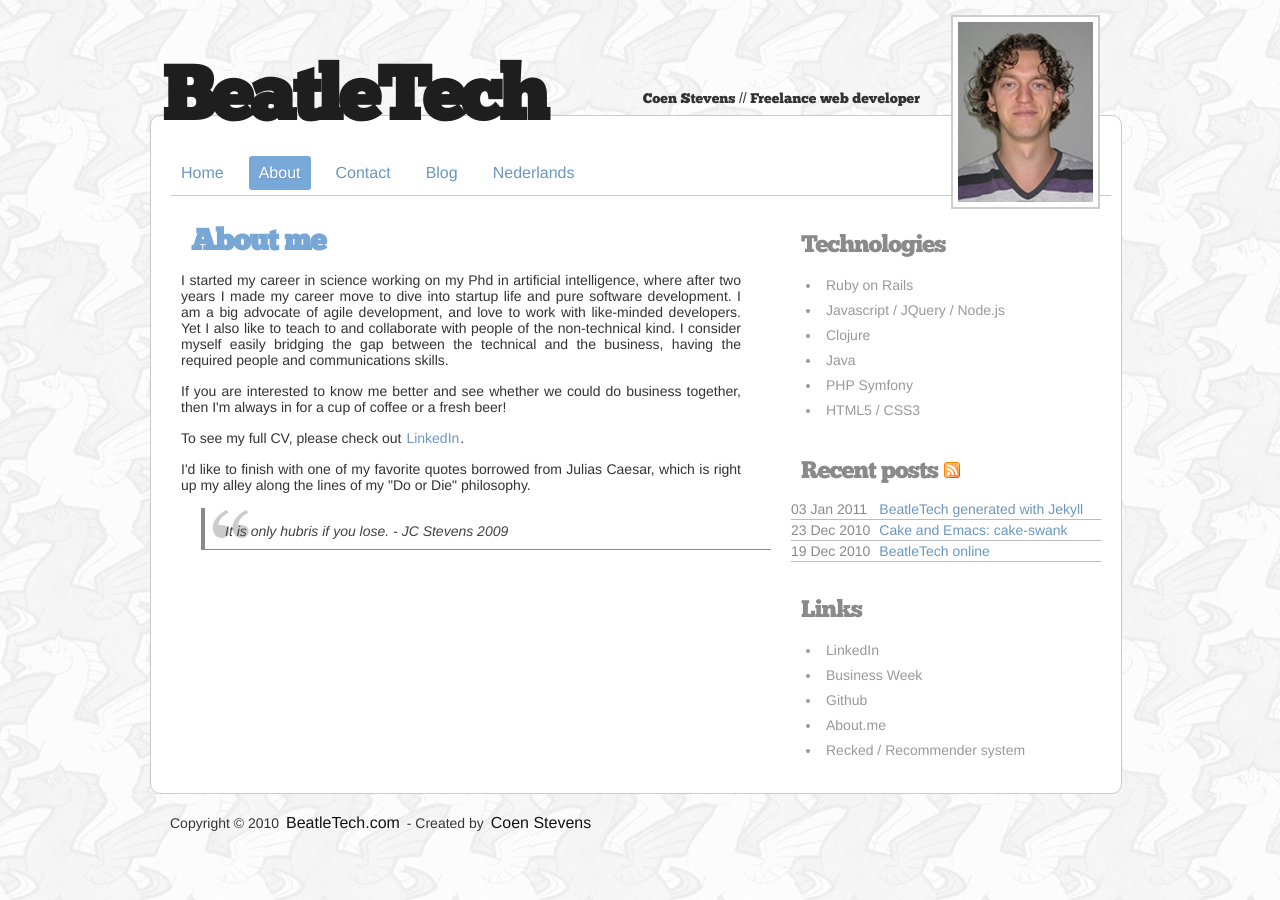
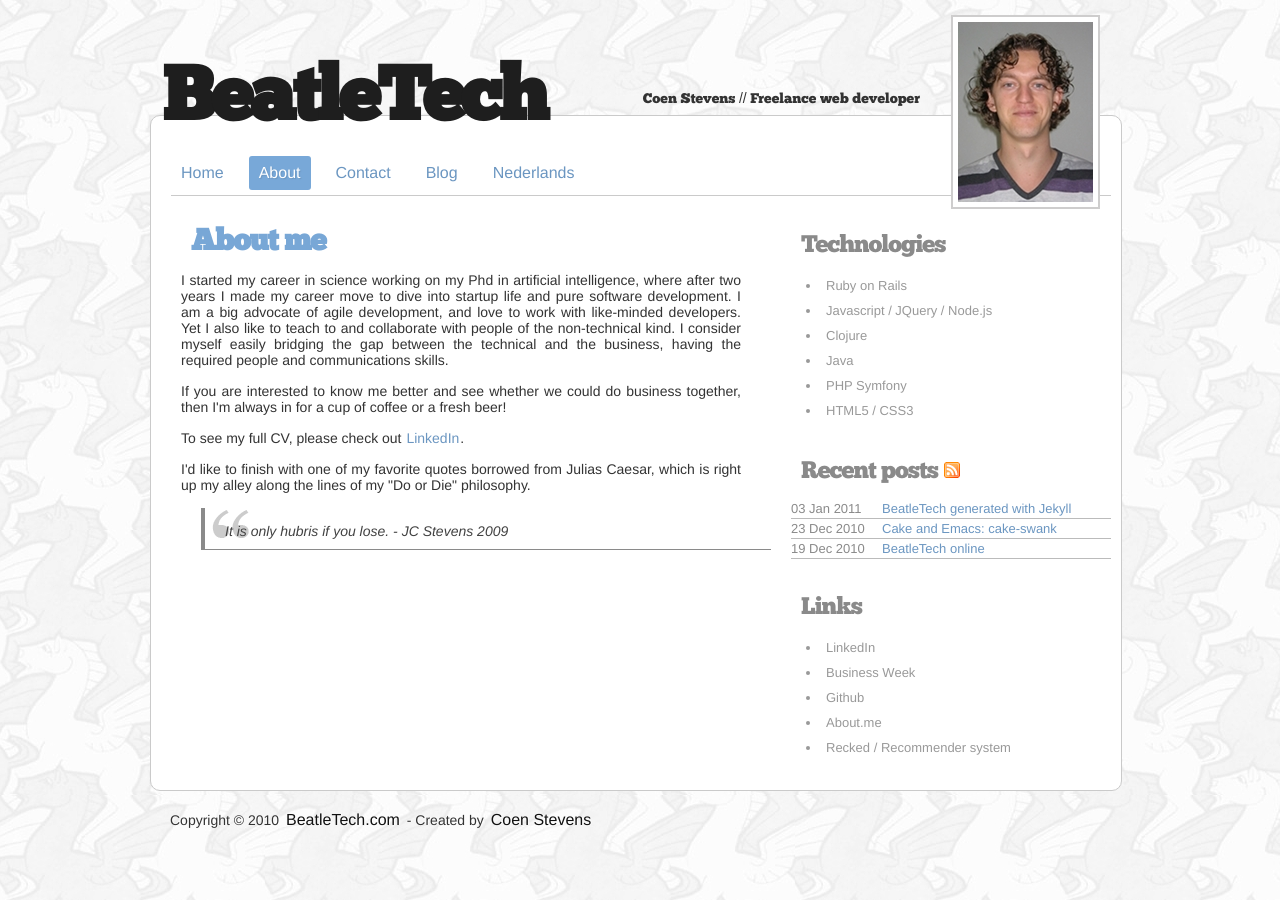
Before and after one commit to beatlevic/beatletech, a Jekyll site: the page built from about.html, in a window 1280 px wide. Built offline with Jekyll 4.4.1, drawn with Linux system fonts in a browser that asks for light colours; nearby versions of some CDN libraries; Markdown is read by kramdown in place of the engine named in the settings; comment, search, counter and statistics services are not loaded.

Commit message:
Changed font size

```diff
--- a/css/960.css
+++ b/css/960.css
@@ -64,7 +64,7 @@
 
 .container_12 .grid_1 { width: 60px; }
 .container_12 .grid_2 { width: 140px; }
-.container_12 .grid_4 { width: 310px; } /* 300 */
+.container_12 .grid_4 { width: 320px; } /* 300 */
 .container_12 .grid_5 { width: 380px; }
 .container_12 .grid_7 { width: 540px; }
 .container_12 .grid_8 { width: 590px; } /* 620 */
--- a/style.css
+++ b/style.css
@@ -345,6 +345,7 @@ blockquote p { margin: 0; }
 .widget {
 	overflow: hidden;
 	padding-top: 5px;
+        font-size: 13px;
 }
 
 .publishdate, h3 {
```
